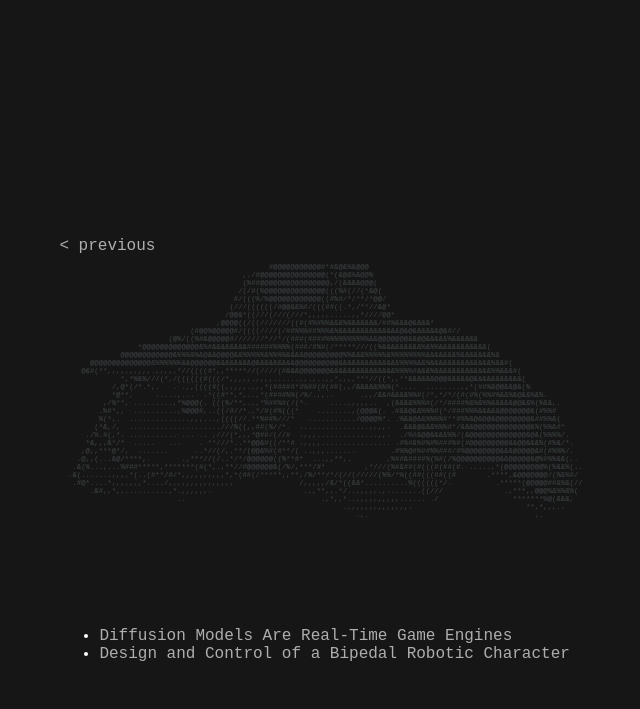
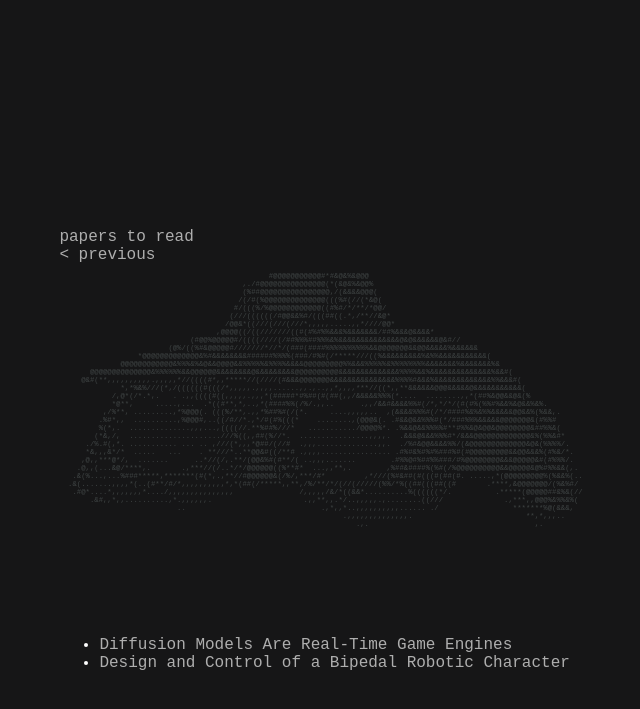
Before and after one commit to tayheau/tayheau.github.io, a Jekyll site: the page to_read.html, which Jekyll copies as it is, in a window 1280 px wide. Shown: the top 709 px of the page, without its empty margins (319-959 px from the left). Built offline with Jekyll 4.4.1, drawn with Linux system fonts in a browser that asks for light colours.

Commit message:
Update to_read.html

```diff
--- a/to_read.html
+++ b/to_read.html
@@ -3,7 +3,7 @@
 <head>
     <meta charset="UTF-8">
     <meta name="viewport" content="width=device-width, initial-scale=1.0">
-    <title>tayheau wip</title>
+    <title>tayheau to_read</title>
     <style>
     * {
         margin: 0;
@@ -45,6 +45,7 @@
 </head>
 <body>
     <div id="container">
+        <p>papers to read</p>
         <a href="https://tayheau.github.io">< previous</a>
         <pre id="ascii"></pre>
         <ul>
```
